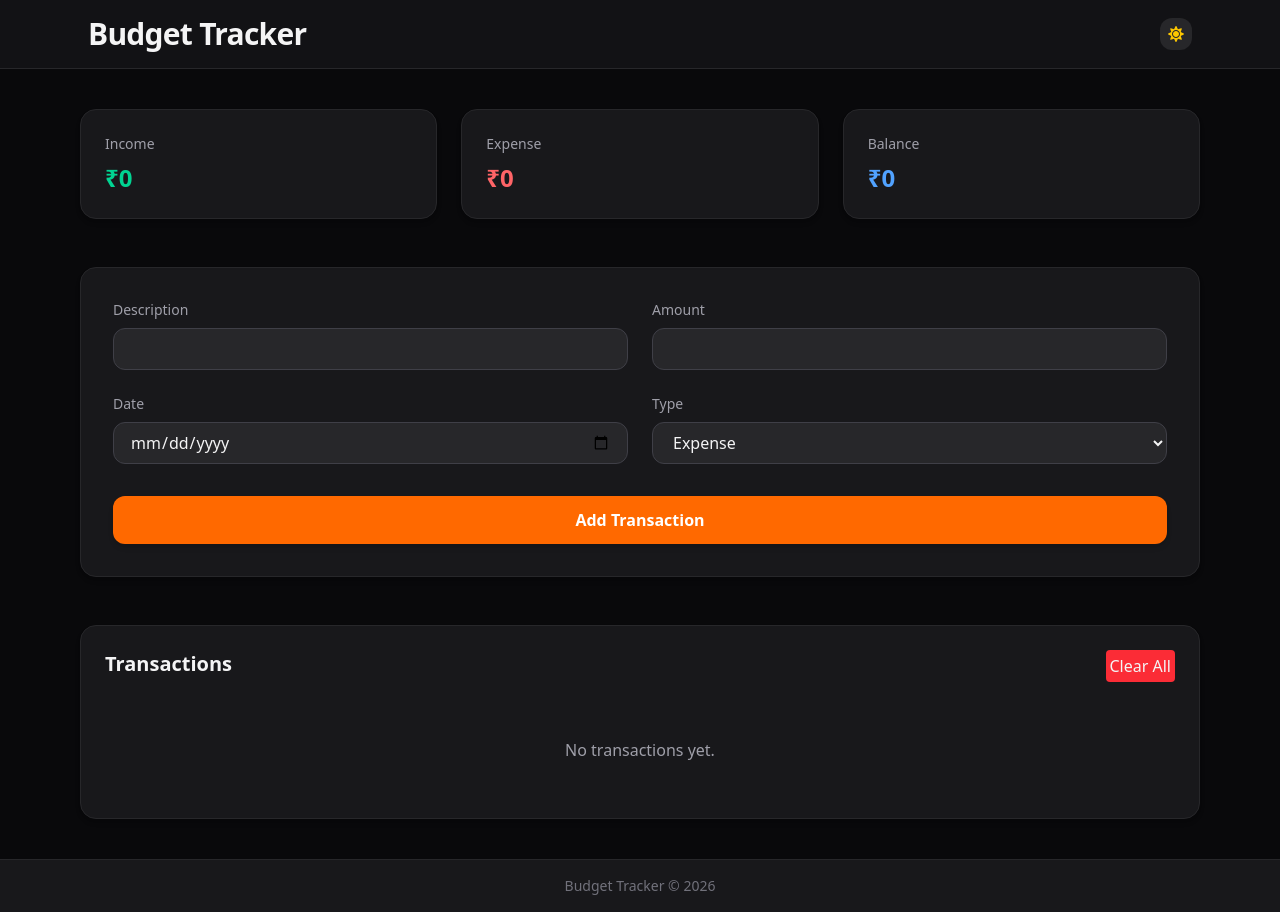
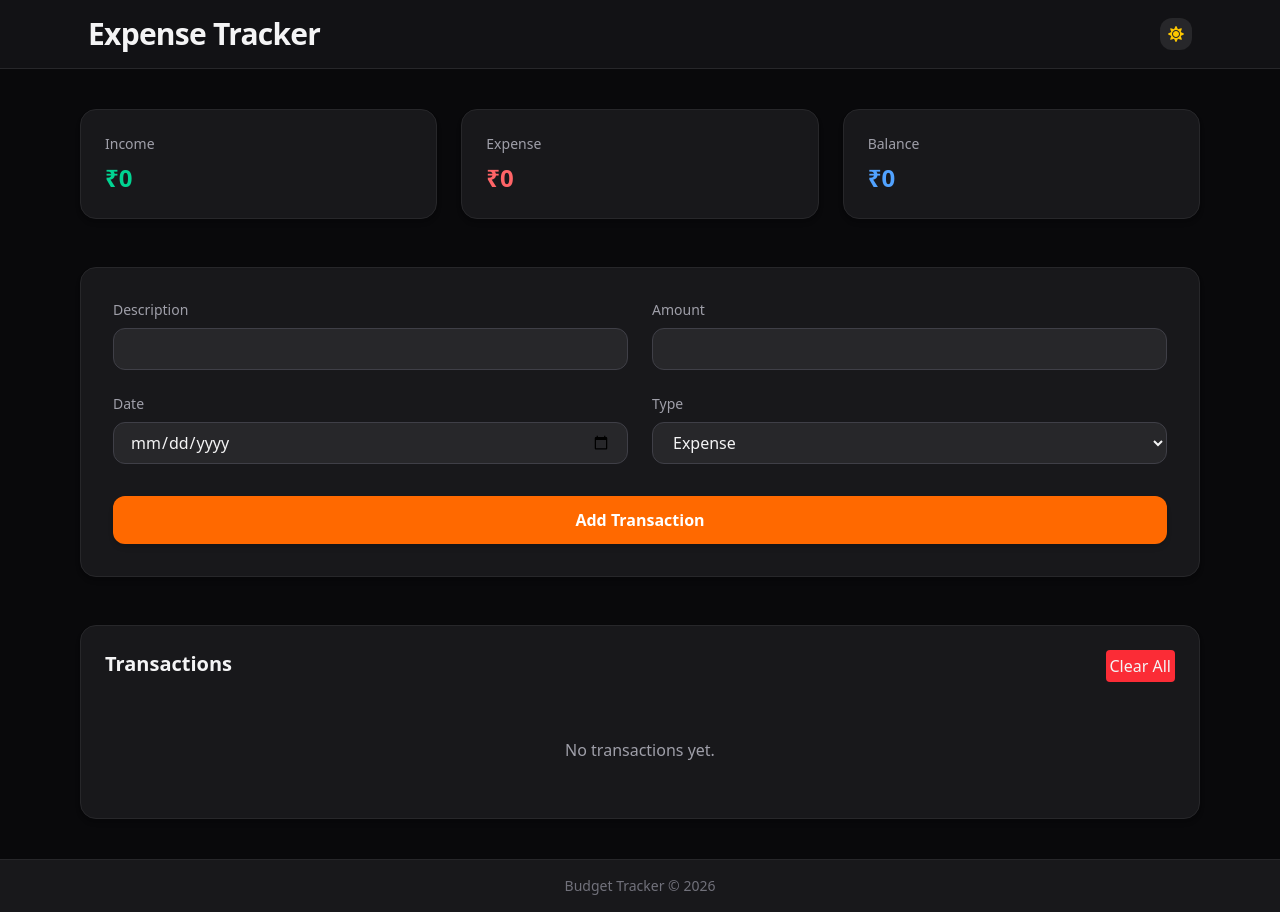
Before and after one commit to hafeez-07/react-budget-tracker, a React (Vite) app: page / in a window 1280 px wide. Built offline with nearby package versions, Linux system fonts and the light colour scheme.

Commit message:
fix: update project title from Budget Tracker to Expense Tracker

```diff
--- a/index.html
+++ b/index.html
@@ -4,7 +4,7 @@
     <meta charset="UTF-8" />
     <link rel="icon" type="image/svg+xml" href="/vite.svg" />
     <meta name="viewport" content="width=device-width, initial-scale=1.0" />
-    <title>Income Tracker</title>
+    <title>Expense Tracker</title>
   </head>
   <body class="flex flex-col bg-[#ECFAE5] dark:bg-gray-700 min-h-screen">
     <div id="root"></div>
--- a/src/components/Navbar.tsx
+++ b/src/components/Navbar.tsx
@@ -16,7 +16,7 @@ transition-colors duration-300"
     >
       <div className="max-w-6xl mx-auto px-6 py-4 flex justify-between items-center">
         <h1 className="text-2xl sm:text-3xl font-bold tracking-tight">
-          Budget Tracker
+          Expense Tracker
         </h1>
 
         <div className="flex items-center gap-3">
--- a/src/components/TransactionList.tsx
+++ b/src/components/TransactionList.tsx
@@ -125,7 +125,9 @@ const TransactionList = ({
                 </span>
 
                 <button
-                  onClick={() => deleteTransaction(tx.id)}
+                  onClick={(e) => {
+                    deleteTransaction(tx.id);
+                  }}
                   className="
                     text-sm
                   text-zinc-400
```
